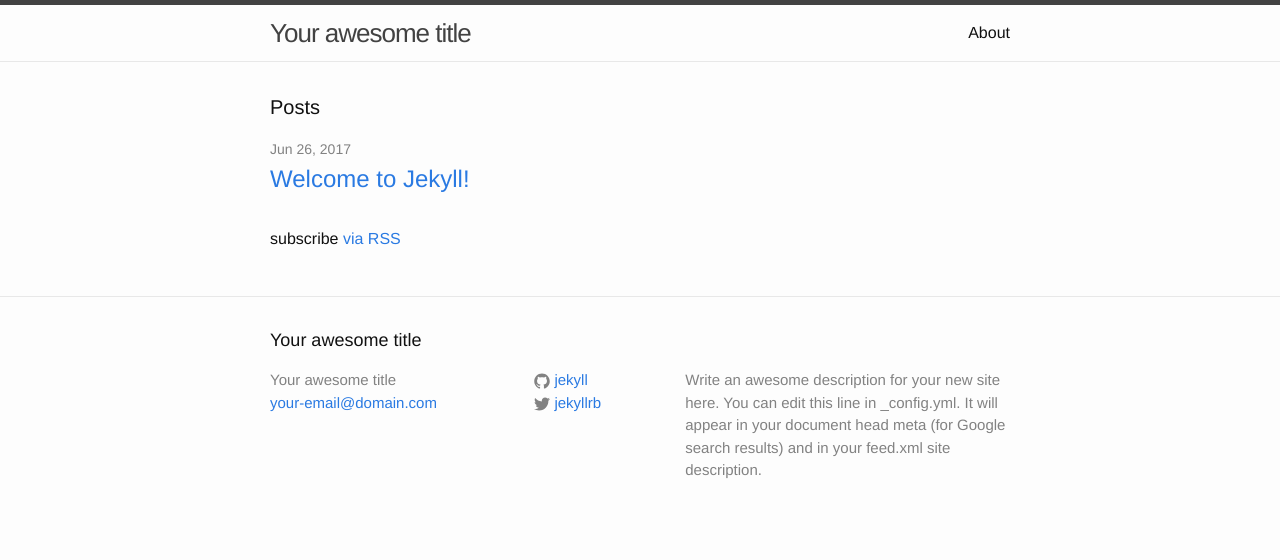
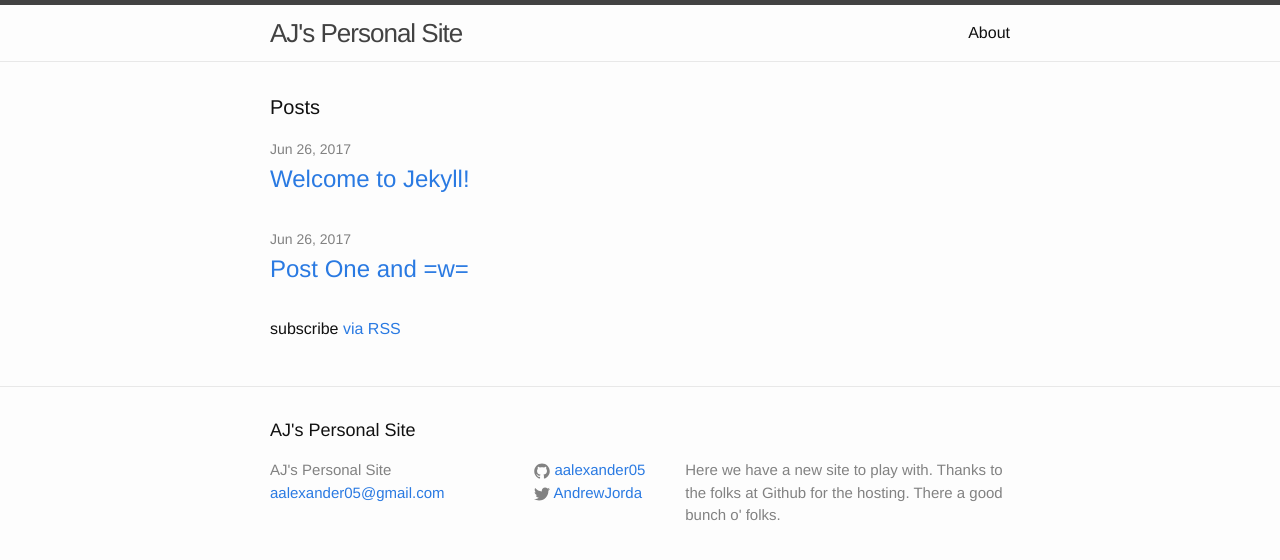
Before and after one commit to aalexander05/aalexander05.github.io, a Jekyll site: the page built from index.html, in a window 1280 px wide. Shown: the top 560 px of the page. Built offline with Jekyll 4.4.1, drawn with Linux system fonts in a browser that asks for light colours.

Commit message:
simple edits

```diff
--- a/_config.yml
+++ b/_config.yml
@@ -6,16 +6,15 @@
 # 'jekyll serve'. If you change this file, please restart the server process.
 
 # Site settings
-title: Your awesome title
-email: your-email@domain.com
+title: AJ's Personal Site
+email: aalexander05@gmail.com
 description: > # this means to ignore newlines until "baseurl:"
-  Write an awesome description for your new site here. You can edit this
-  line in _config.yml. It will appear in your document head meta (for
-  Google search results) and in your feed.xml site description.
+  Here we have a new site to play with. Thanks to the folks at Github for the hosting.
+  There a good bunch o' folks.
 baseurl: "" # the subpath of your site, e.g. /blog
 url: "http://yourdomain.com" # the base hostname & protocol for your site
-twitter_username: jekyllrb
-github_username:  jekyll
+twitter_username: AndrewJorda
+github_username:  aalexander05
 
 # Build settings
 markdown: kramdown
```
Also changed, not shown: _posts/2017-06-26-post-one.markdown (added, +11 -0 lines).
